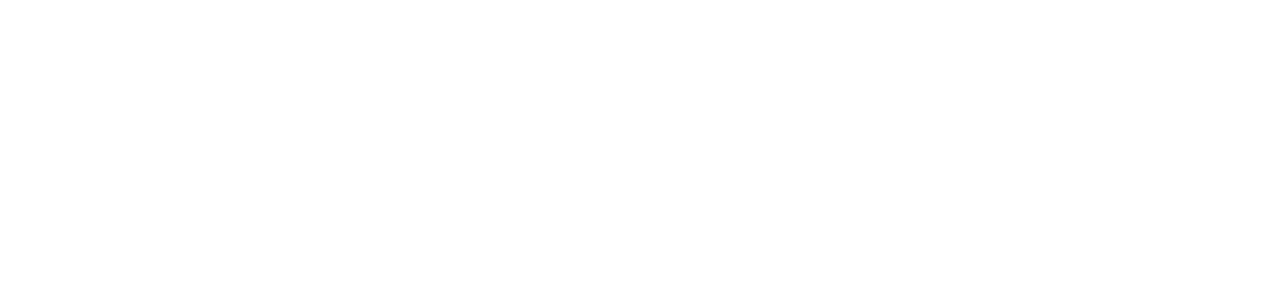
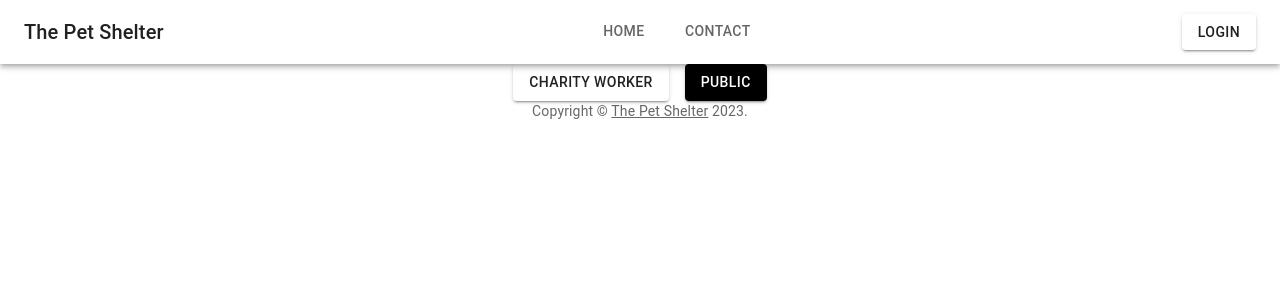
Before and after one commit to pthwong/CatCharityWebApp, a React (Create React App) app: page /login in a window 1280 px wide. Before the commit this address had no page. Shown: the top 300 px of the page. Built offline with nearby package versions, Linux system fonts and the light colour scheme.

Commit message:
Login options page added for user with the route link

```diff
--- a/src/Routes.js
+++ b/src/Routes.js
@@ -1,12 +1,14 @@
 import { BrowserRouter as Router, Route, Routes } from "react-router-dom";
 import Homepage from "./components/Homepage";
 import CatDetails from "./components/CatDetails";
+import LoginPage from "./components/LoginPage";
 
 function AppRoutes() {
   return (
     <Router>
       <Routes>
         <Route path="/" element={<Homepage />} />
+        <Route path="/login" element={<LoginPage />} />
         <Route path="/cat/:catID" element={<CatDetails />} />
       </Routes>
     </Router>
--- a/src/components/Header.js
+++ b/src/components/Header.js
@@ -22,7 +22,7 @@
           <Tab label="Contact" />
         </Tabs>
         <Box sx={{ flexGrow: 1 }} />
-        <Button variant="contained" color="primary" size="big">
+        <Button variant="contained" color="primary" size="big" component={Link} to="/login">
           Login
         </Button>
       </Toolbar>
--- /dev/null
+++ b/src/components/LoginPage.js
@@ -0,0 +1,48 @@
+import React from 'react';
+import { ThemeProvider, Button, Grid } from '@mui/material';
+
+import { createTheme } from "@mui/material/styles";
+
+import Header from "./Header";
+import Footer from "./Footer";
+
+const theme = createTheme({
+    palette: {
+      primary: {
+        main: "#ffffff",
+      },
+      secondary: {
+        main: "#000000",
+      },
+    },
+});
+
+function LoginPage() {
+  const handleRoleSelection = (role) => {
+    // Add your code here to handle the role selection.
+    console.log(`User chose role: ${role}`);
+  };
+
+  return (
+    <>
+    <ThemeProvider theme={theme}>
+    <Header />
+    <Grid container justifyContent="center" spacing={2}>
+      <Grid item>
+        <Button variant="contained" color="primary" onClick={() => handleRoleSelection('Charity Worker')}>
+          Charity Worker
+        </Button>
+      </Grid>
+      <Grid item>
+        <Button variant="contained" color="secondary" onClick={() => handleRoleSelection('Public')}>
+          Public
+        </Button>
+      </Grid>
+    </Grid>
+    <Footer />
+    </ThemeProvider>
+    </>
+  );
+};
+
+export default LoginPage;
```
Also changed, not shown: src/components/loginPage.js (deleted).
